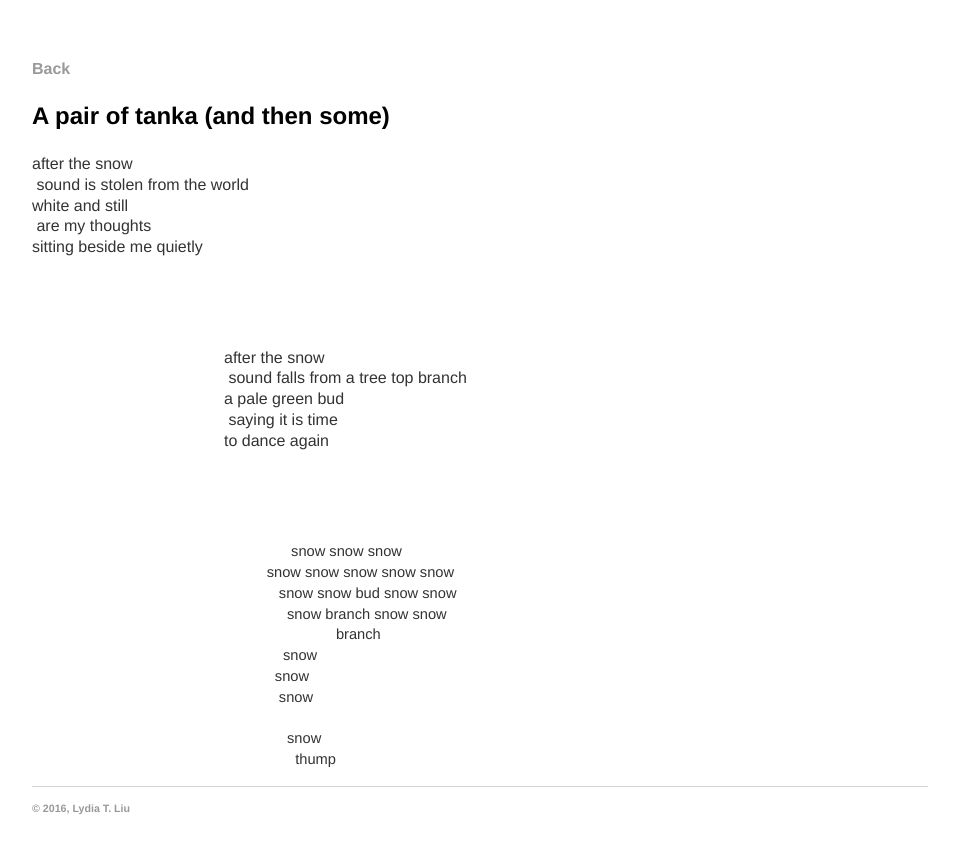
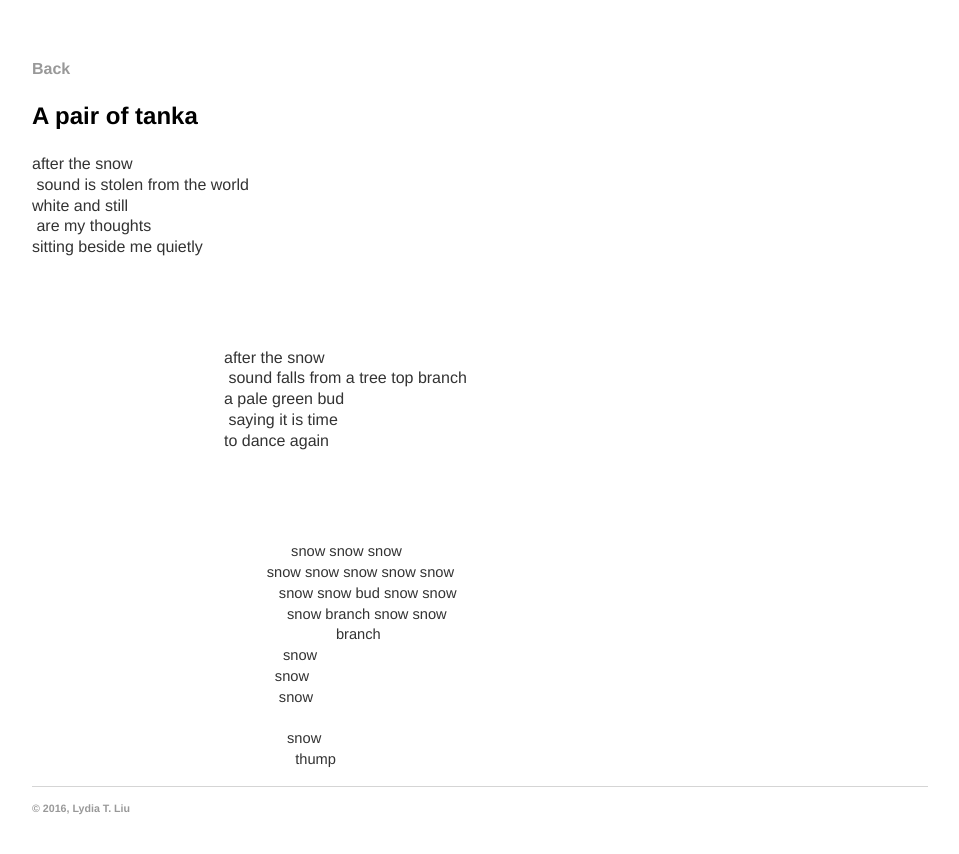
Before and after one commit to serenalwang/serenalwang.github.io, a Jekyll site: the page built from poems/one.md, in a window 1280 px wide. Shown: the top 854 px of the page, without its empty margins (160-1119 px from the left). Built offline with Jekyll 4.4.1, drawn with Linux system fonts in a browser that asks for light colours.

Commit message:
Update one.md

```diff
--- a/poems/one.md
+++ b/poems/one.md
@@ -3,7 +3,7 @@ layout: poem
 title: Poem title
 ---
 
-### A pair of tanka (and then some)
+### A pair of tanka
 
 after the snow
 &nbsp;sound is stolen from the world
```
